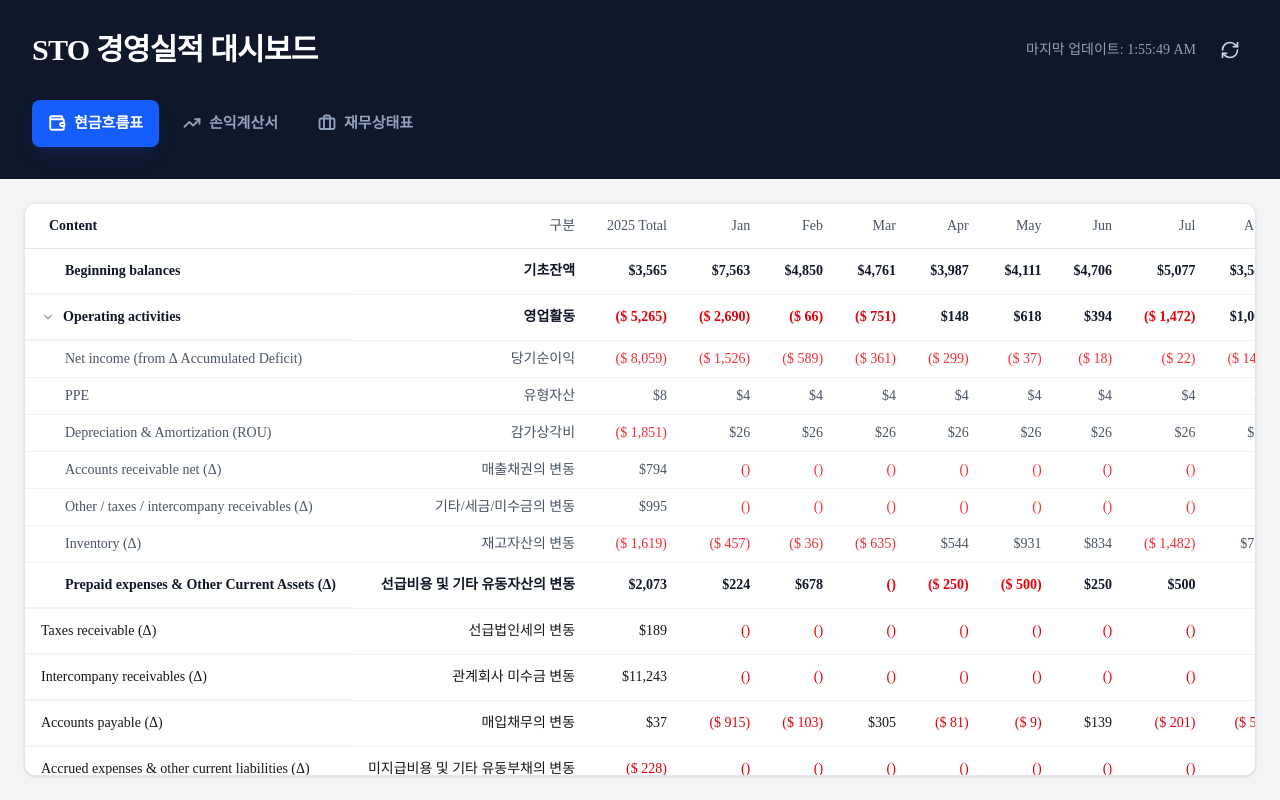
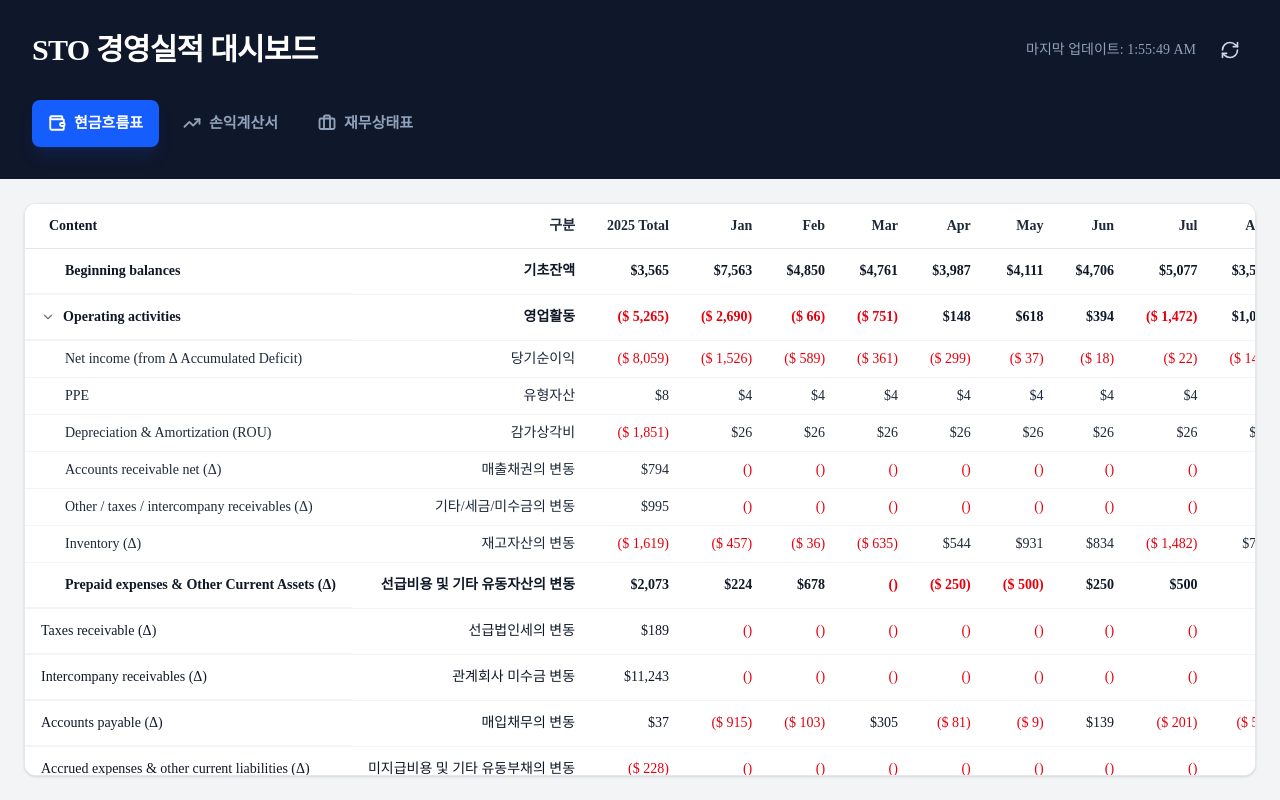
Before and after one commit to kyeongsoo88/stocashnew, a Next.js app: page / in a window 1280 px wide. Built offline with nearby package versions, Linux system fonts and the light colour scheme; a web font is replaced by a local one.

Commit message:
Style: Darken text colors for better readability

```diff
--- a/components/DataTable.tsx
+++ b/components/DataTable.tsx
@@ -28,10 +28,8 @@ export const DataTable: React.FC<DataTableProps> = ({ headers, rows, title }) =>
   // Initialize all groups to expanded on load
   useEffect(() => {
     // This effect runs when rows change to set default expanded state
-    // We can't do this easily in useMemo without side effects
     setExpandedGroups(prev => {
-        // Expand all by default
-        return prev; // Or logic to expand all new keys
+        return prev;
     });
   }, [rows]);
 
@@ -99,9 +97,7 @@ export const DataTable: React.FC<DataTableProps> = ({ headers, rows, title }) =>
         if (currentGroup) {
           currentGroup.children.push(row);
         } else {
-          // Orphan row - treat as depth 0 or 1?
-          // If it's PL items under standalone CoGs, maybe they should be separate?
-          // For now, treat as independent rows
+          // Orphan row - treat as independent rows
           groups.push({
             id: content + index,
             data: row,
@@ -144,8 +140,8 @@ export const DataTable: React.FC<DataTableProps> = ({ headers, rows, title }) =>
                   className={cn(
                     "px-4 py-3 font-bold text-gray-900 border-b border-gray-200 whitespace-nowrap bg-white",
                     index === 0 && "sticky left-0 z-30 text-left min-w-[250px] pl-6",
-                    index !== 0 && "text-right font-normal text-gray-600",
-                    index === headers.length - 1 && "bg-gray-50 text-gray-900 font-bold"
+                    index !== 0 && "text-right font-semibold text-gray-800", // Darker text for headers
+                    index === headers.length - 1 && "bg-gray-50 text-gray-900 font-extrabold"
                   )}
                 >
                   {header}
@@ -168,7 +164,7 @@ export const DataTable: React.FC<DataTableProps> = ({ headers, rows, title }) =>
                     className={cn(
                       "group transition-colors",
                       hasChildren ? "cursor-pointer hover:bg-gray-50" : "hover:bg-gray-50",
-                      group.isHeader ? "font-bold text-gray-900" : ""
+                      group.isHeader ? "font-bold text-gray-900" : "font-medium text-gray-900" // Ensure parent rows are dark
                     )}
                   >
                     {group.data.map((cell, cellIndex) => {
@@ -179,7 +175,7 @@ export const DataTable: React.FC<DataTableProps> = ({ headers, rows, title }) =>
                         <td
                           key={cellIndex}
                           className={cn(
-                            "px-4 py-3 whitespace-nowrap border-b border-gray-100",
+                            "px-4 py-3 whitespace-nowrap border-b border-gray-100 text-gray-900", // Default to dark text
                             // First Column
                             cellIndex === 0 && "sticky left-0 z-10 text-left flex items-center gap-2 bg-white group-hover:bg-gray-50",
                             // Indentation for Depth 1 parents (if needed, currently flat for parents)
@@ -192,7 +188,7 @@ export const DataTable: React.FC<DataTableProps> = ({ headers, rows, title }) =>
                           )}
                         >
                           {cellIndex === 0 && hasChildren && (
-                            <span className="text-gray-400">
+                            <span className="text-gray-500">
                               {isExpanded ? <ChevronDown size={14} /> : <ChevronRight size={14} />}
                             </span>
                           )}
@@ -220,12 +216,12 @@ export const DataTable: React.FC<DataTableProps> = ({ headers, rows, title }) =>
                           <td
                             key={cellIndex}
                             className={cn(
-                              "px-4 py-2 whitespace-nowrap border-b border-gray-100 text-gray-600",
+                              "px-4 py-2 whitespace-nowrap border-b border-gray-100 text-gray-800", // Darker text (was gray-600)
                               // Indentation for Children (pl-10)
                               cellIndex === 0 && "sticky left-0 z-10 text-left pl-10 bg-white",
                               cellIndex !== 0 && "text-right font-normal",
                               cellIndex === childRow.length - 1 && "bg-gray-50 font-medium text-gray-900",
-                              isNumber && isNegative && "text-red-500"
+                              isNumber && isNegative && "text-red-600" // Red for negative
                             )}
                           >
                              {isNumber && isNegative ? cell.replace('-', '(').replace('$', '$ ') + ')' : cell}
```
